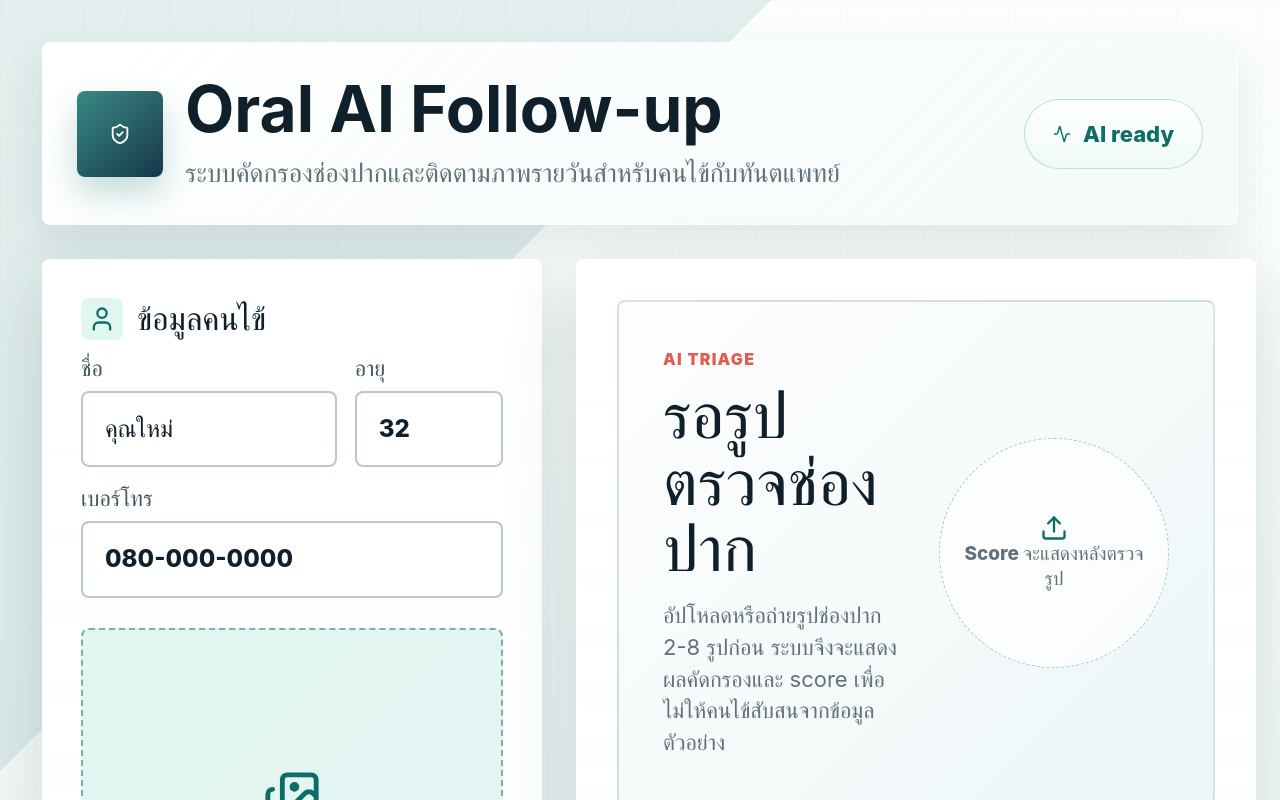
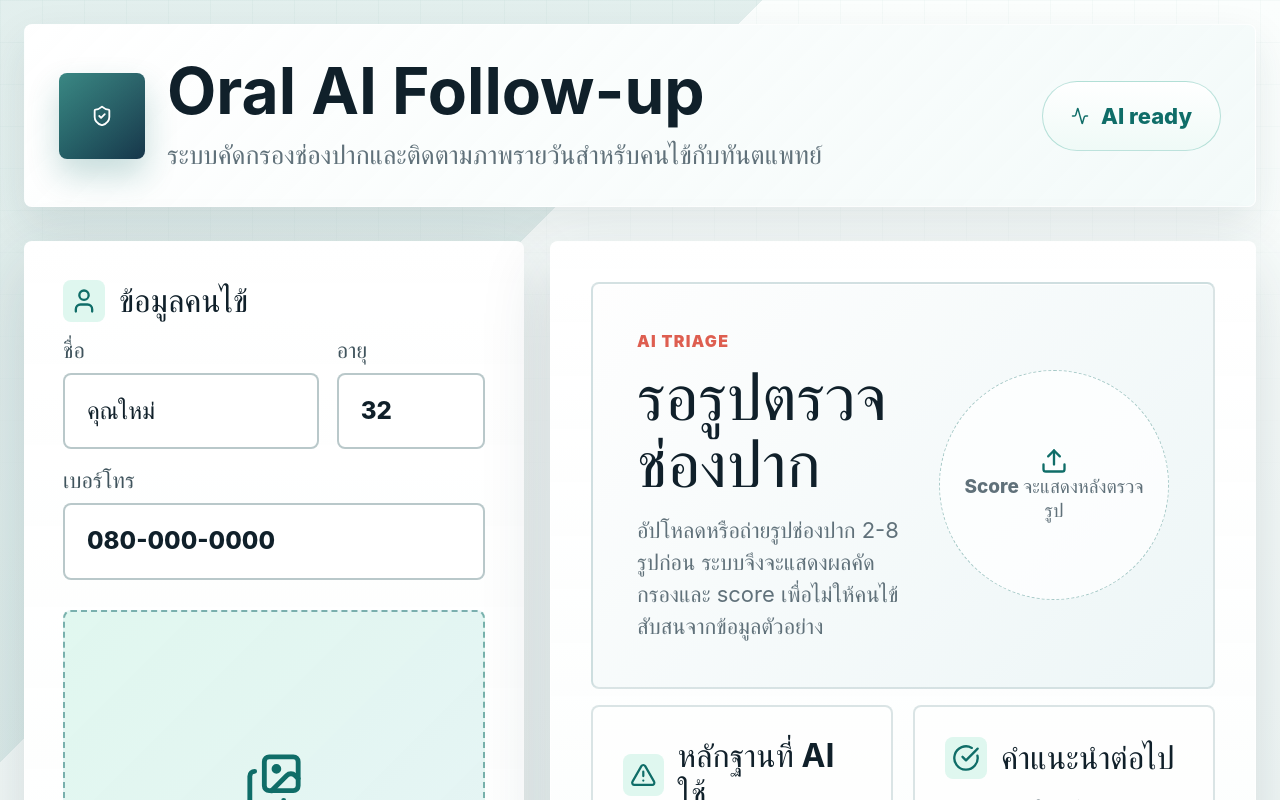
Before and after one commit to ZENLIK02/Teeth-Disease-AI, a React (Vite) app: page / in a window 1280 px wide. Shown: the top 800 px of the page. Built offline with nearby package versions, Linux system fonts and the light colour scheme.

Commit message:
Expand layout width further

```diff
--- a/src/App.css
+++ b/src/App.css
@@ -16,7 +16,7 @@
 
 .app-shell {
   min-height: 100svh;
-  padding: 42px;
+  padding: 24px;
   color: var(--ink);
   background:
     linear-gradient(135deg, rgba(15, 109, 104, 0.1) 0 20%, transparent 20% 100%),
@@ -45,7 +45,7 @@
 }
 
 .topbar {
-  max-width: 2160px;
+  max-width: 2560px;
   margin: 0 auto 34px;
   padding: 34px;
   display: flex;
@@ -124,11 +124,11 @@
 }
 
 .workspace-grid {
-  max-width: 2160px;
+  max-width: 2560px;
   margin: 0 auto;
   display: grid;
-  grid-template-columns: minmax(540px, 680px) minmax(820px, 1.25fr) minmax(500px, 640px);
-  gap: 34px;
+  grid-template-columns: minmax(560px, 720px) minmax(900px, 1.45fr) minmax(520px, 680px);
+  gap: 26px;
   align-items: start;
 }
 
```
